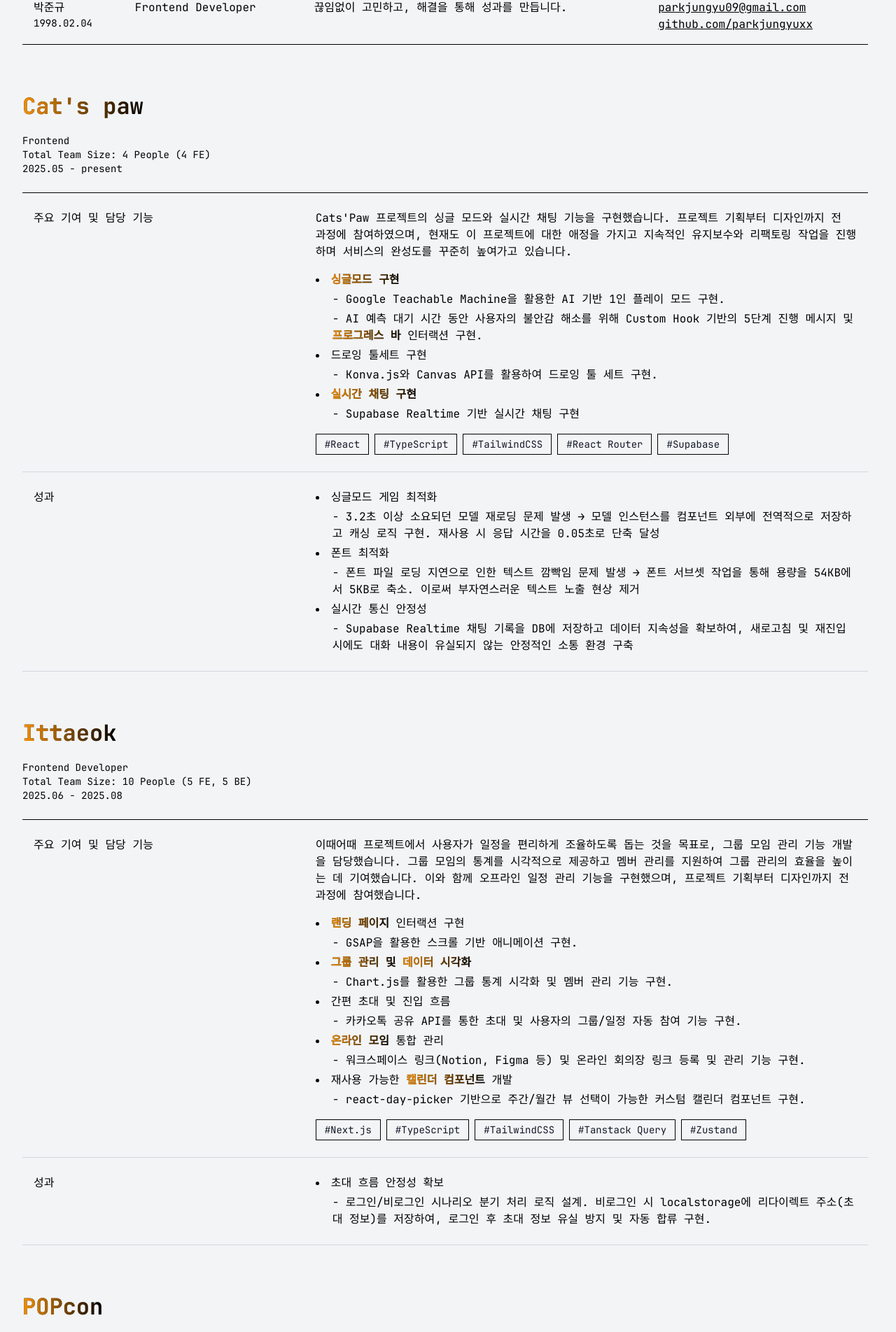
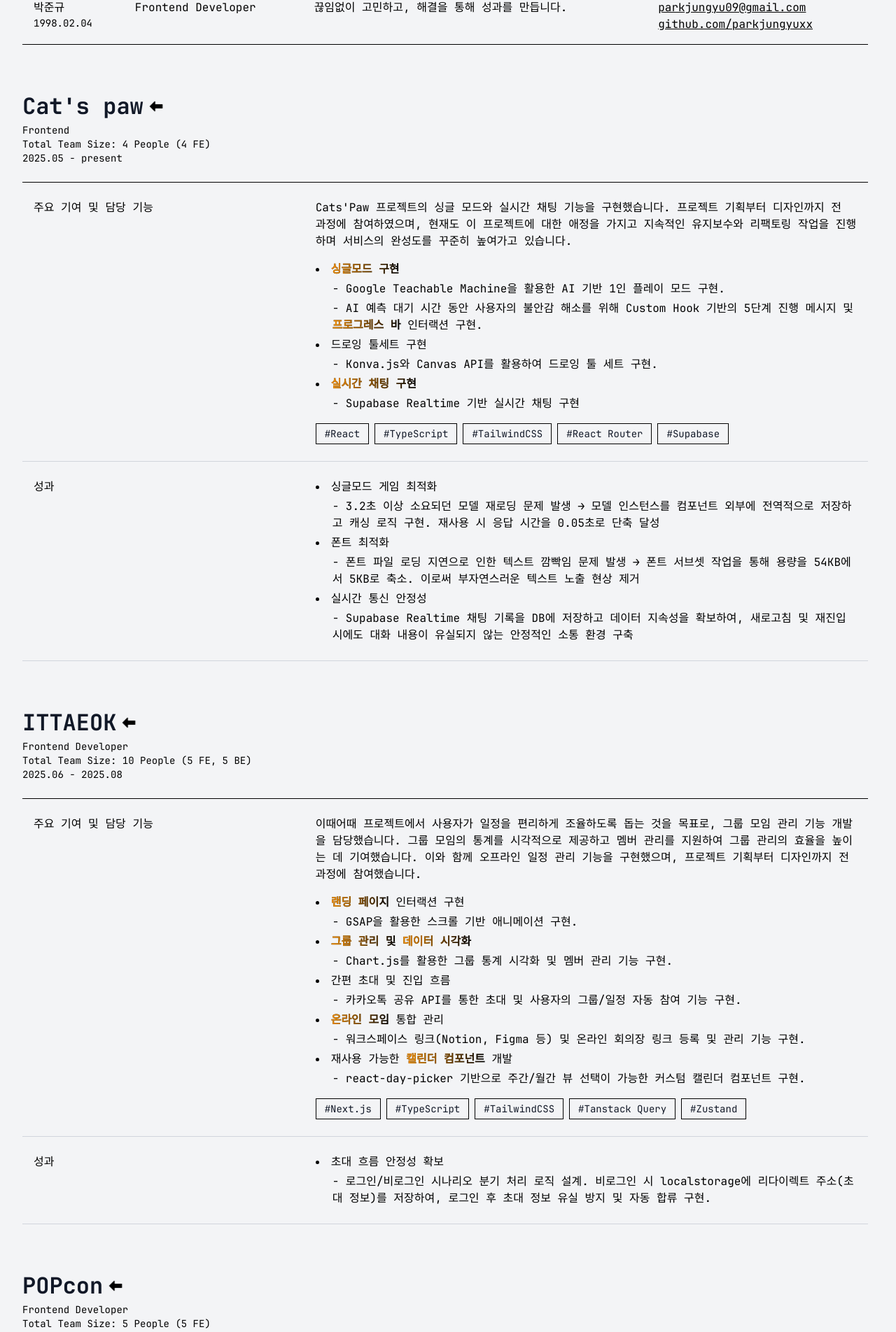
Before and after one commit to parkjungyuxx/blog, a Next.js app: page /resume in a window 1280 px wide. Shown: the part 272-2176 px from the top of the page at 70% size. Built offline with nearby package versions, Linux system fonts and the light colour scheme.

Commit message:
Feat: Resume 페이지에 프로젝트 이름 AnimatedArrowText로 적용

```diff
--- a/src/app/resume/page.tsx
+++ b/src/app/resume/page.tsx
@@ -1,3 +1,4 @@
+import { AnimatedArrowText } from "@/components/AnimatedArrowText";
 import AnimatedText from "@/components/AnimatedText";
 import Link from "next/link";
 
@@ -61,23 +62,10 @@ export default function Resume() {
       {/* 프로젝트 1 - cats-paw */}
       <div className="mb-16">
         <div className="mb-6">
-          <Link
+          <AnimatedArrowText
+            text="Cat's paw"
             href="https://github.com/devcourse-catspaw/catspaw"
-            className="gradient-link text-[32px] font-bold mb-2 inline-block relative no-underline text-black overflow-hidden cursor-pointer"
-            target="_blank"
-          >
-            <span className="relative inline-block">
-              Cat&apos;s paw
-              <span
-                className="absolute inset-0 bg-gradient-to-r from-transparent from-0% via-[rgb(245,143,0)] via-50% to-transparent to-100% bg-[length:200%_100%] bg-clip-text text-transparent opacity-100"
-                style={{
-                  animation: "gradient 4s ease-in-out infinite",
-                }}
-              >
-                Cat&apos;s paw
-              </span>
-            </span>
-          </Link>
+          />
           <div className="text-black text-sm">Frontend</div>
           <div className="text-black text-sm">
             Total Team Size: 4 People (4 FE)
@@ -216,23 +204,10 @@ export default function Resume() {
       {/* 프로젝트 2 - ittaeok */}
       <div className="mb-16">
         <div className="mb-6">
-          <Link
+          <AnimatedArrowText
+            text="ITTAEOK"
             href="https://github.com/prgrms-web-devcourse-final-project/WEB4_5_DOD_FE"
-            className="gradient-link text-[32px] font-bold mb-2 inline-block relative no-underline text-black overflow-hidden cursor-pointer"
-            target="_blank"
-          >
-            <span className="relative inline-block">
-              Ittaeok
-              <span
-                className="absolute inset-0 bg-gradient-to-r from-transparent from-0% via-[rgb(245,143,0)] via-50% to-transparent to-100% bg-[length:200%_100%] bg-clip-text text-transparent opacity-100"
-                style={{
-                  animation: "gradient 4s ease-in-out infinite",
-                }}
-              >
-                Ittaeok
-              </span>
-            </span>
-          </Link>
+          />
           <div className="text-black text-sm">Frontend Developer</div>
           <div className="text-black text-sm">
             Total Team Size: 10 People (5 FE, 5 BE)
@@ -381,23 +356,10 @@ export default function Resume() {
       {/* 프로젝트 3 - popcon */}
       <div className="mb-16">
         <div className="mb-6">
-          <Link
+          <AnimatedArrowText
+            text="POPcon"
             href="https://github.com/devcourse-team3-popcon/popcon"
-            className="gradient-link text-[32px] font-bold mb-2 inline-block relative no-underline text-black overflow-hidden cursor-pointer"
-            target="_blank"
-          >
-            <span className="relative inline-block">
-              POPcon
-              <span
-                className="absolute inset-0 bg-gradient-to-r from-transparent from-0% via-[rgb(245,143,0)] via-50% to-transparent to-100% bg-[length:200%_100%] bg-clip-text text-transparent opacity-100"
-                style={{
-                  animation: "gradient 4s ease-in-out infinite",
-                }}
-              >
-                POPcon
-              </span>
-            </span>
-          </Link>
+          />
           <div className="text-black text-sm">Frontend Developer</div>
           <div className="text-black text-sm">
             Total Team Size: 5 People (5 FE)
```
